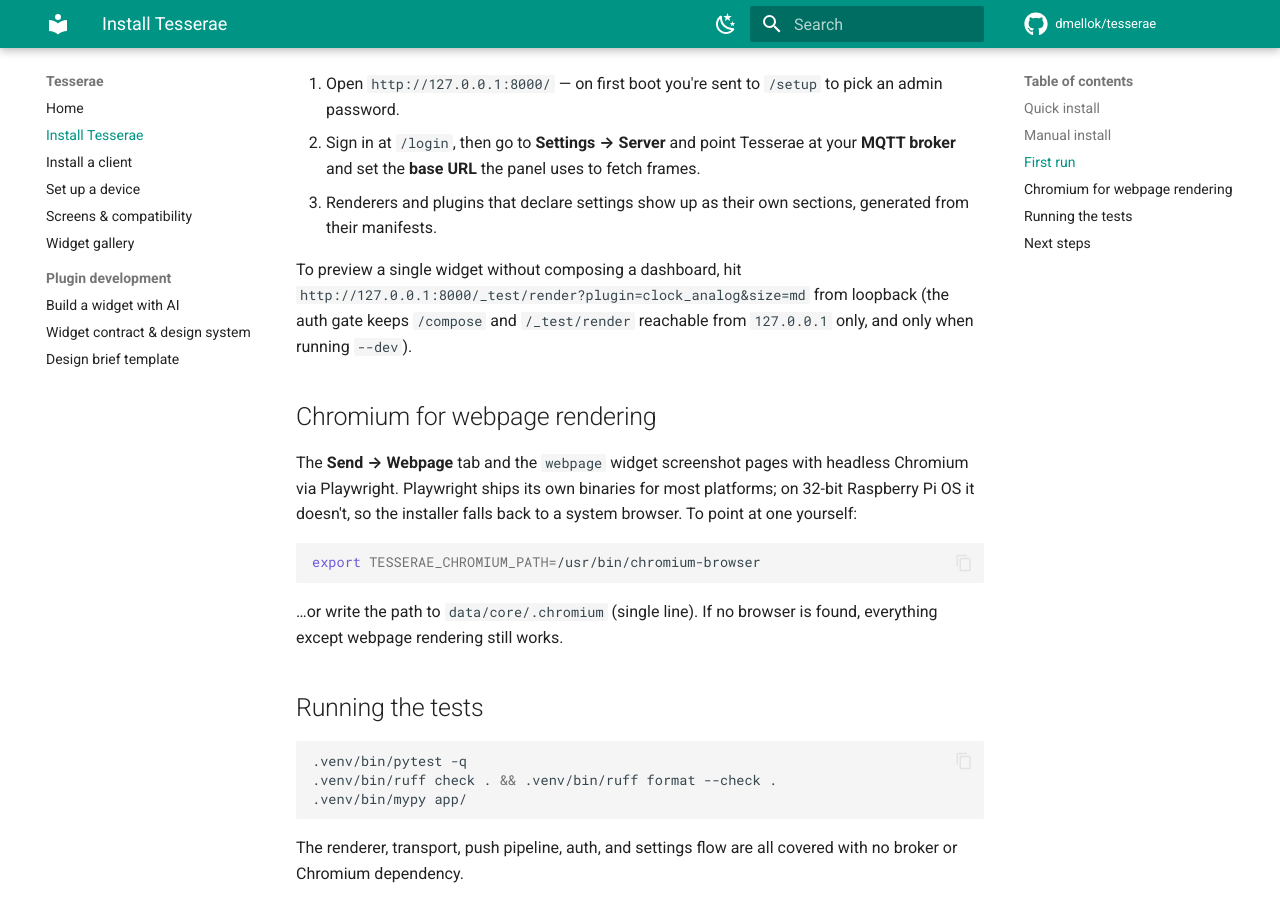
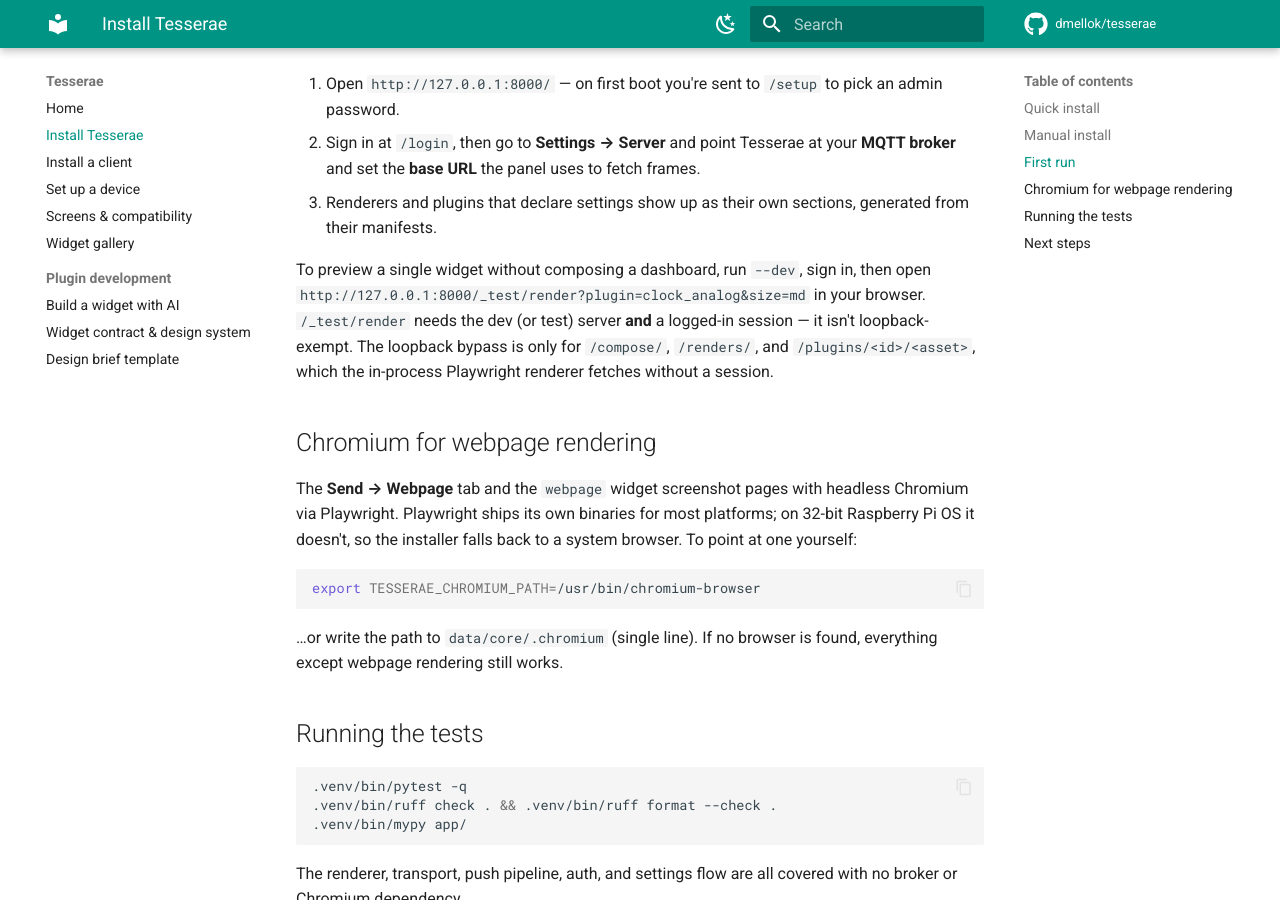
Before and after one commit to dmellok/tesserae, an MkDocs documentation site: the page built from docs/install/server.md, in a window 1280 px wide and 900 px high, scrolled down 1321 px. Built offline with MkDocs 1.6.1 and Material for MkDocs 9.7.7, drawn with Linux system fonts in a browser that asks for light colours; comment, search, counter and statistics services are not loaded.

Commit message:
docs: full wiki audit against the code — fix the inaccuracies found
Verified the concrete claims (ctx shape, SIZE_DIMENSIONS, server.py fetch
contract, data_dir, asset-route prefixes + loopback bypass, env vars,
install.sh, MQTT topics/ids, device flow, panel presets) — most were
correct. Fixes:

- /_test/render is NOT loopback-exempt: it needs the dev/test server AND a
  logged-in session (only /compose, /renders, /plugins/<id>/<asset> are
  loopback-bypassed). Corrected in server.md, the plugin guide, and README.
- README's preview example used plugin=clock (no such widget) -> clock_analog.
- Plugin id "must match ^[a-z][a-z0-9_]*$" is convention, not enforced — the
  loader only skips '.'/'_'-prefixed folders. Softened in widgets.md +
  widget-design-brief.md.
- README widget count ~40 -> 47; added a link to the docs site.

Co-Authored-By: Claude Opus 4.7 (1M context) <noreply@anthropic.com>

```diff
--- a/docs/install/server.md
+++ b/docs/install/server.md
@@ -63,10 +63,13 @@ when you're hacking on the admin.
 2. Sign in at `/login`, then go to **Settings → Server** and point Tesserae at your **MQTT broker** and set the **base URL** the panel uses to fetch frames.
 3. Renderers and plugins that declare settings show up as their own sections, generated from their manifests.
 
-To preview a single widget without composing a dashboard, hit
-`http://127.0.0.1:8000/_test/render?plugin=clock_analog&size=md` from loopback
-(the auth gate keeps `/compose` and `/_test/render` reachable from `127.0.0.1`
-only, and only when running `--dev`).
+To preview a single widget without composing a dashboard, run `--dev`, sign
+in, then open
+`http://127.0.0.1:8000/_test/render?plugin=clock_analog&size=md` in your
+browser. `/_test/render` needs the dev (or test) server **and** a logged-in
+session — it isn't loopback-exempt. The loopback bypass is only for
+`/compose/`, `/renders/`, and `/plugins/<id>/<asset>`, which the in-process
+Playwright renderer fetches without a session.
 
 ## Chromium for webpage rendering
 
```
Also changed, not shown: README.md (+15 -9 lines), docs/dev/writing-a-plugin.md (+4 -2 lines), docs/widget-design-brief.md (+3 -3 lines), docs/widgets.md (+4 -3 lines).
